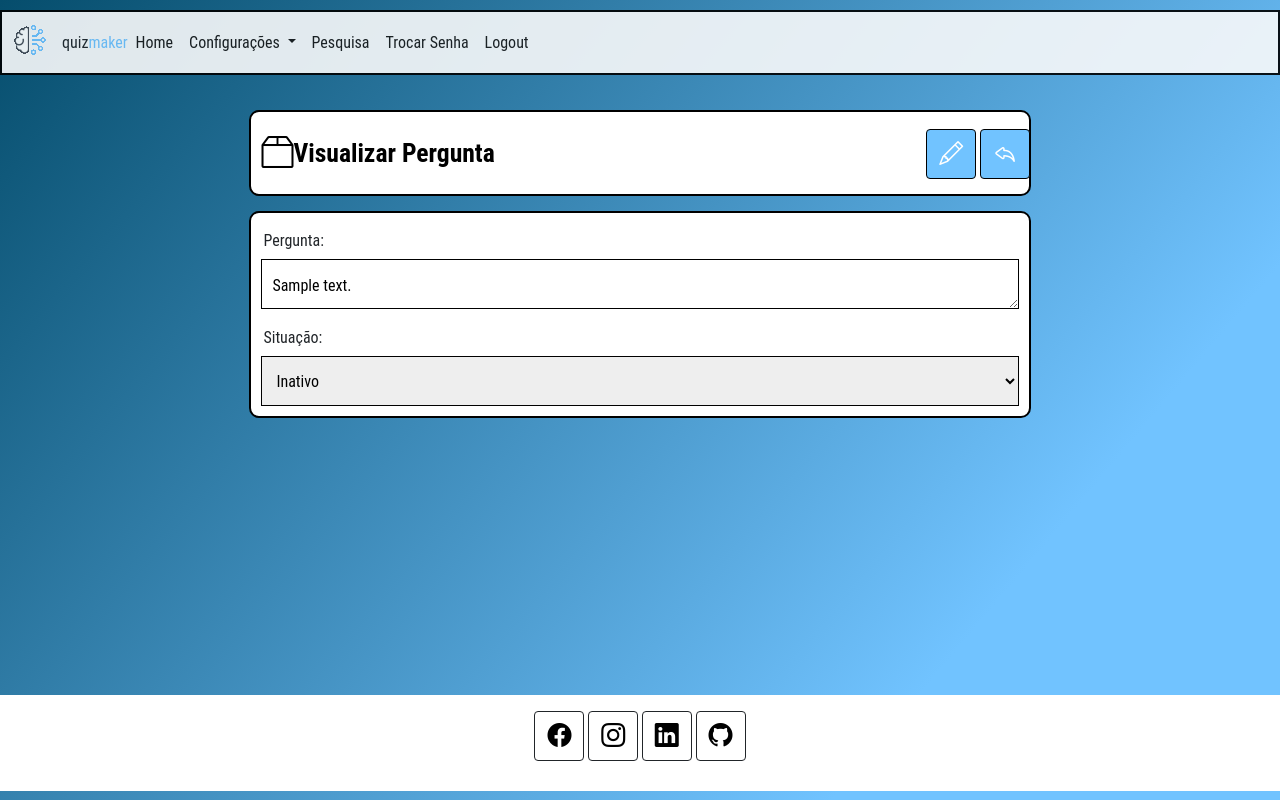
After one commit to Douglaxz/APIClimaTempo, a Flask app: page /visualizarPergunta/11 in a window 1280 px wide. The commit adds this page. Run offline with Flask 2, Linux system fonts and the light colour scheme; the visitor is signed in with stand-in values (Sample User, id 1); tables that the repository leaves empty hold one stand-in row (values such as "Sample post"); parts of the project's set-up code (start-up, migrations or seed data) failed here and were passed over; some libraries are stand-ins or nearby versions.

Commit message:
inclusão da área de perguntas

```diff
--- a/templates/template.html
+++ b/templates/template.html
@@ -33,8 +33,10 @@
               <li><a class="dropdown-item" href="/usuario">Usuários</a></li>
               <li><a class="dropdown-item" href="/tipousuario">Tipos de Usuário</a></li>
               <li><a class="dropdown-item" href="/tipostatus">Tipos de Status</a></li>
-              <li><a class="dropdown-item" href="/pesquisa">Pesquisa</a></li>
             </ul>
+          </li>
+          <li class="nav-item">
+            <a class="nav-link active" href="/pesquisa">Pesquisa</a>
           </li>
           <li class="nav-item">
             <a class="nav-link active" href="/editarSenhaUsuario">Trocar Senha</a>
--- /dev/null
+++ b/templates/visualizarPergunta.html
@@ -0,0 +1,27 @@
+{% extends "template.html"%}
+{% block conteudo %}
+<div class="box_cabecalho">
+  <div class="box_titulo_interno">
+    <i class="bi bi-box2" style="font-size:2rem; color:black;" data-toggle="tooltip" data-placement="right" title="Tipo Status"></i> {{ titulo }}
+  </div>
+  <div class="box_botoes">
+    <a class="btn btn_titulo" href="{{url_for('editarPergunta',id=id, idpergunta=idpergunta)}}"><i class="bi bi-pencil" style="font-size:1.5rem; color:white;"></i></a>
+  </div>
+  <div class="box_botoes">
+    <a class="btn btn_titulo" href="{{url_for('visualizarPesquisa', id=id)}}"><i class="bi bi-reply" style="font-size:1.5rem; color:white;"></i></a>
+  </div>
+</div>
+<div class="boxformulario">
+  <fieldset>
+    {{form.csrf_token()}}
+    <div class="form-group">
+      {{form.desc.label(class="rotulo")}}
+      {{form.desc(class="busca__input")}}
+    </div>
+    <div class="form-group">
+      {{form.status.label(class="rotulo")}}
+      {{form.status(class="busca__input")}}
+    </div>
+  </fieldset>
+</div>
+{% endblock%}
--- a/views.py
+++ b/views.py
@@ -642,7 +642,13 @@ def visualizarPesquisa(id):
     form.status.data = pesquisa.cod_tipostatus
     form.nome.data = pesquisa.nome_pesquisa
     form.codext.data = pesquisa.codext_pesquisa
-    return render_template('visualizarPesquisa.html', titulo='Visualizar Pesquisa', id=id, form=form)
+    page = request.args.get('page', 1, type=int)
+    perguntas = tb_pergunta.query.order_by(tb_pergunta.desc_pergunta)\
+        .filter(tb_pergunta.cod_pesquisa == id)\
+        .paginate(page=page, per_page=ROWS_PER_PAGE, error_out=False)
+
+
+    return render_template('visualizarPesquisa.html', titulo='Visualizar Pesquisa', id=id, form=form, perguntas=perguntas)
 
 #---------------------------------------------------------------------------------------------------------------------------------
 #ROTA: editarPesquisa
@@ -730,3 +736,28 @@ def criarPergunta():
     db.session.add(novoPergunta)
     db.session.commit()
     return redirect(url_for('visualizarPesquisa', id=id))
+
+#---------------------------------------------------------------------------------------------------------------------------------
+#ROTA: visualizarPergunta
+#FUNÇÃO: visualizar informações de pergunta no banco de dados
+#PODE ACESSAR: todos
+#---------------------------------------------------------------------------------------------------------------------------------
+@app.route('/visualizarPergunta/<int:id><int:idpergunta>')
+def visualizarPergunta(id,idpergunta):
+    if 'usuario_logado' not in session or session['usuario_logado'] == None:
+        flash('Sessão expirou, favor logar novamente','danger')
+        return redirect(url_for('login',proxima=url_for('visualizarPergunta')))
+    pergunta = tb_pergunta.query.filter_by(cod_pergunta=idpergunta).first()
+    form = FormularioPerguntaVisualizar()
+    form.desc.data = pergunta.desc_pergunta
+    form.status.data = pergunta.status_pergunta
+    return render_template('visualizarPergunta.html', titulo='Visualizar Pergunta', id=id, form=form, idpergunta=idpergunta)
+
+#---------------------------------------------------------------------------------------------------------------------------------
+#ROTA: editarPergunta
+#FUNÇÃO: editar informações de pergunta no banco de dados
+#PODE ACESSAR: todos
+#---------------------------------------------------------------------------------------------------------------------------------
+@app.route('/editarPergunta/<int:id><int:idpergunta>')
+def editarPergunta(id,idpergunta):
+    pass
```
Also changed, not shown: templates/visualizarPesquisa.html (+31 -0 lines).
